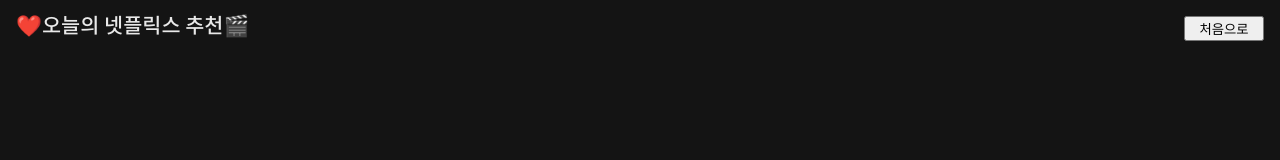
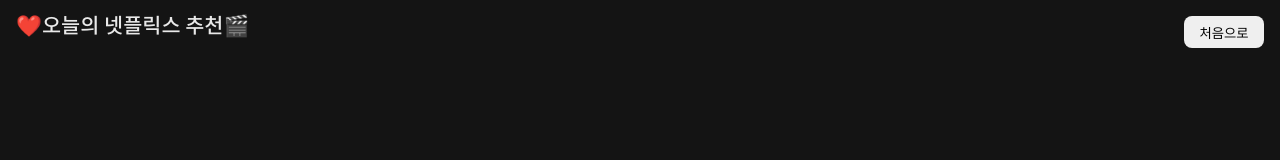
Before and after one commit to DO-SOPT-WEB/MinseoKang, a React (Vite) app in the folder week3_assign/: page / in a window 1280 px wide. Shown: the top 160 px of the page. Built offline with nearby package versions, Linux system fonts and the light colour scheme.

Commit message:
style: 처음으로 버튼 디자인 수정

```diff
--- a/week3_assign/src/components/Header.jsx
+++ b/week3_assign/src/components/Header.jsx
@@ -25,10 +25,16 @@ const H1 = styled.h1`
 `;
 
 const Begin = styled.button`
-  width: 5rem;
-
   position: absolute;
   right: 1rem;
+  width: 5rem;
+  height: 2rem;
+  border-radius: 0.5rem;
+  border-style: none;
+  cursor: pointer;
+  &:hover {
+    background-color: #a1a1a1;
+  }
 `;
 
 export default Header;
```
